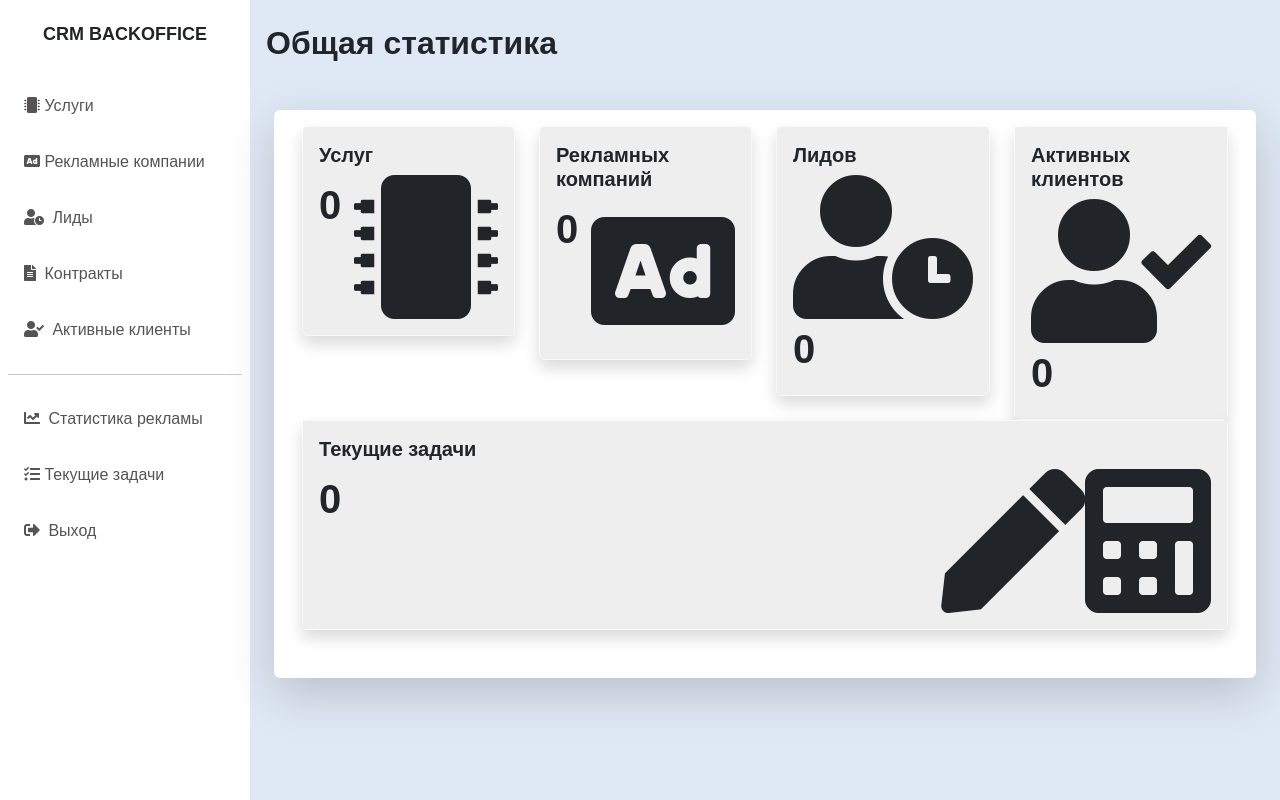
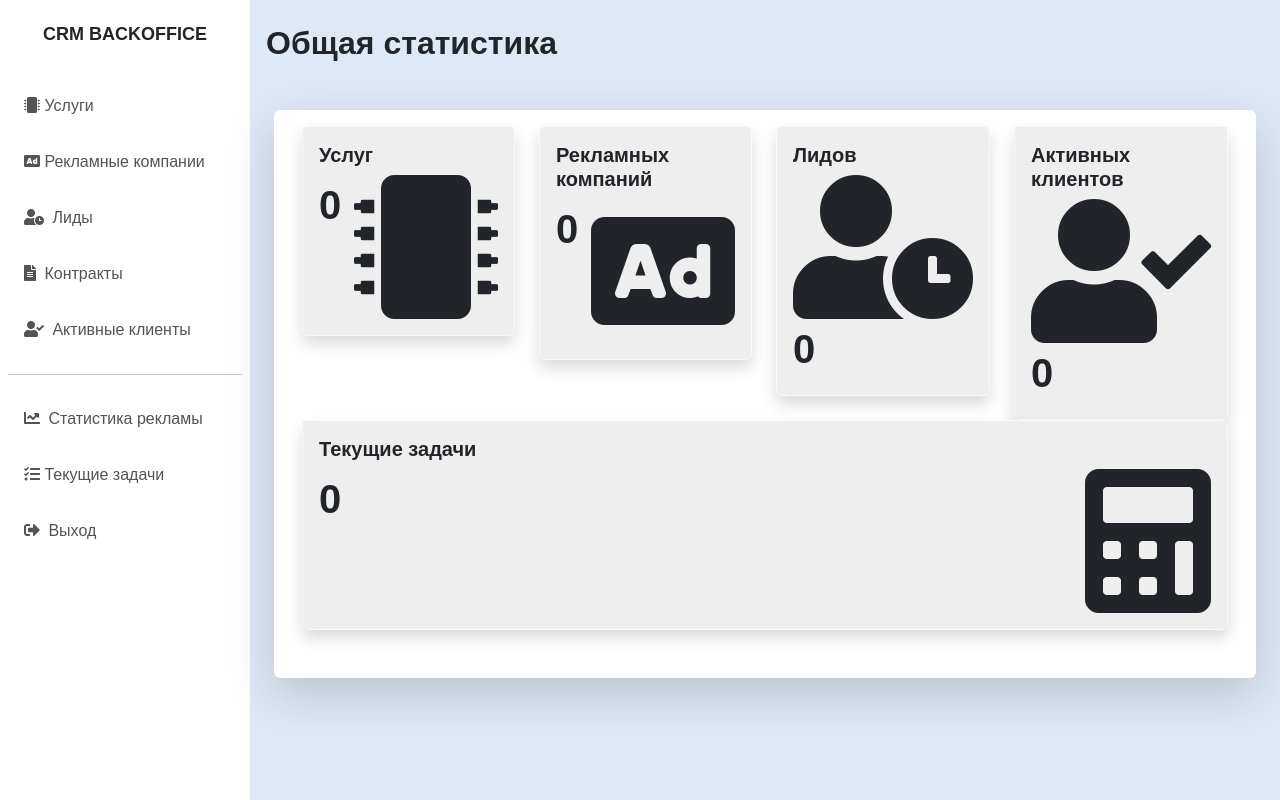
Before and after one commit to Snexzhka/crm, a Django app: page / in a window 1280 px wide. Run offline with Django 5.2, Linux system fonts and the light colour scheme; the visitor is signed in with stand-in values (Sample User, id 1); data that the repository does not hold is empty.

Commit message:
add changes to index.html

```diff
--- a/backend/templates/index.html
+++ b/backend/templates/index.html
@@ -54,7 +54,6 @@
                     <a href="/tasks/" class="link-dark text-decoration-none">Текущие задачи</a>
                 </h5>
                 <i class="fas fa-calculator float-end"></i>
-                <i class="fas fa-pen float-end"></i>
                 <p class="card-text fw-bold fs-1">{{ tasks_count }}</p>
             </div>
         </div>
```
